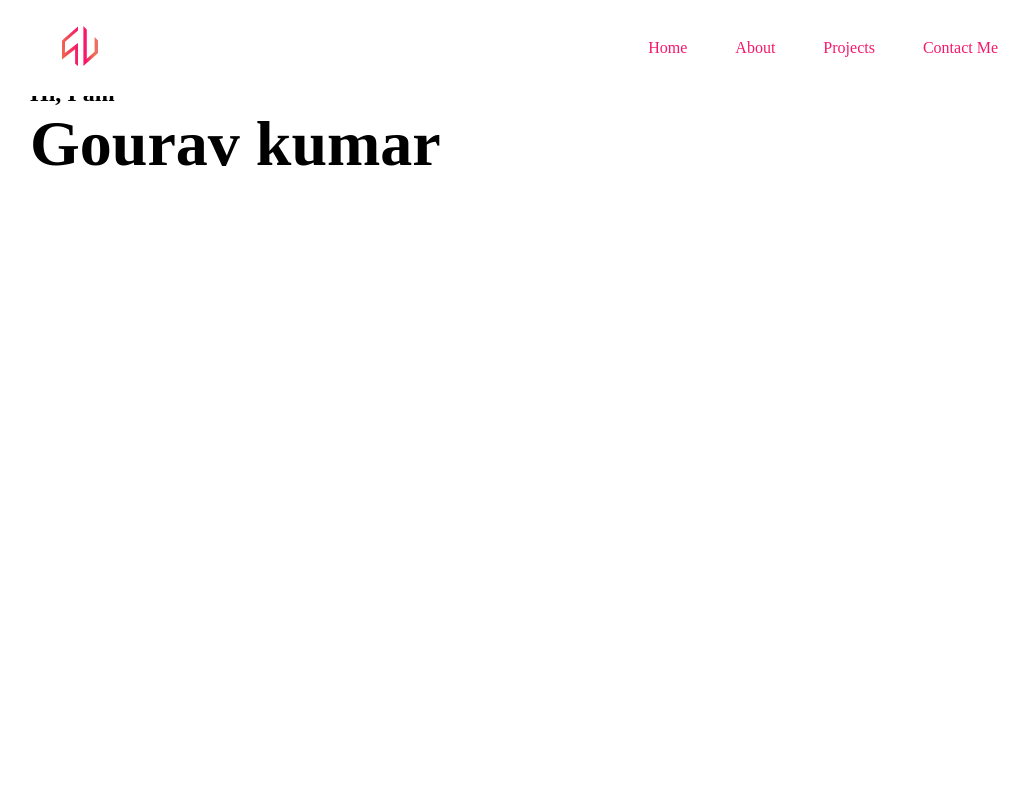
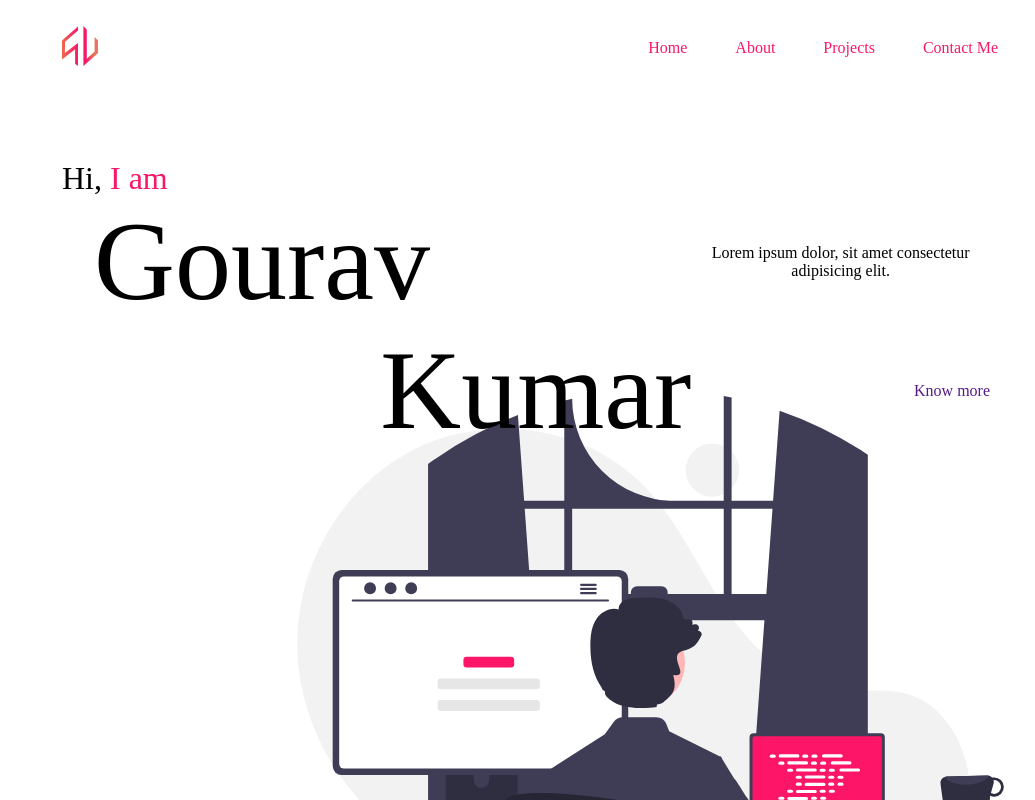
Before and after one commit to gvirus21/portfolio-v2, a React (Create React App) app: page / in a window 1280 px wide. Shown: the top 800 px of the page, without its empty margins (98-1133 px from the left). Built offline with nearby package versions, Linux system fonts and the light colour scheme.

Commit message:
herosection redesigned

```diff
--- a/src/App.css
+++ b/src/App.css
@@ -50,27 +50,62 @@ body {
 }
 
 .herosection__elephant--container {
-  height: 20em;
-  width: 80%;
-  margin: 5em auto;
+  width: 75%;
+  margin: 10em auto;
+  display: flex;
+  flex-direction: column;
+  justify-content: space-between;
+  position: relative;
+}
+.herosection__greet--container h2 {
+  font-size: 2em;
+  font-weight: 500;
+}
+.herosection__greet--container h2 span {
+  color: #f7186a;
+}
+.herosection__info--container {
+  display: flex;
+  flex-direction: column;
+  margin: 0 2em;
+}
+.herosection__info--container-upper {
   display: flex;
   justify-content: space-between;
+  align-items: center;
 }
-
-.herosection__info--container {
-  width: 40em;
+.herosection__info--container-upper h1 {
+  font-size: 7rem;
+  font-weight: 500;
+  width: 40rem;
 }
-
-.herosection__info--container h1 {
-  font-size: 4em;
+.herosection__info--container-upper p {
+  font-size: 1rem;
+  text-align: center;
+  width: 20em;
 }
-
-.herosection__info--container p {
-  font-size: 2em;
+.herosection__info--container-lower {
+  display: flex;
+  justify-content: space-between;
+  align-items: center;
 }
-
-.herosection__hero--graphics img {
-  height: 30em;
+.herosection__info--container-lower h1 {
+  font-size: 7rem;
+  font-weight: 500;
+  width: 40rem;
+  text-align: right;
+}
+.herosection__info--container-lower a {
+  font-size: 1rem;
+  text-align: right;
+  text-decoration: none;
+  width: 20rem;
+}
+.herosection__graphic-art {
+  position: absolute;
+  top: 80%;
+  left: 20%;
+  z-index: -100;
 }
 
 .button {
--- a/src/components/HeroSection.jsx
+++ b/src/components/HeroSection.jsx
@@ -1,11 +1,26 @@
 import React from "react";
+import graphic from "../img/undraw-1.svg";
 
 const HeroSection = () => {
   return (
     <div className="herosection__elephant--container">
+      <div className="herosection__greet--container">
+        <h2>
+          Hi, <span>I am</span>
+        </h2>
+      </div>
       <div className="herosection__info--container">
-        <h2>Hi, I am</h2>
-        <h1>Gourav kumar</h1>
+        <div className="herosection__info--container-upper">
+          <h1>Gourav</h1>
+          <p>Lorem ipsum dolor, sit amet consectetur adipisicing elit.</p>
+        </div>
+        <div className="herosection__info--container-lower">
+          <h1>Kumar</h1>
+          <a href="">Know more </a>
+        </div>
+      </div>
+      <div className="herosection__graphic">
+        <img className="herosection__graphic-art" src={graphic} alt="" />
       </div>
     </div>
   );
--- a/src/sass/abstracts/_variables.scss
+++ b/src/sass/abstracts/_variables.scss
@@ -0,0 +1 @@
+$primary-color: #f7186a;
--- a/src/sass/components/_heroSection.scss
+++ b/src/sass/components/_heroSection.scss
@@ -1,23 +1,69 @@
-.herosection__elephant--container {
-  height: 20em;
-  width: 80%;
-  margin: 5em auto;
-  display: flex;
-  justify-content: space-between;
+.herosection {
+  &__elephant--container {
+    width: 75%;
+    margin: 10em auto;
+    display: flex;
+    flex-direction: column;
+    justify-content: space-between;
+    position: relative;
+  }
+
+  &__greet--container {
+    h2 {
+      font-size: 2em;
+      font-weight: 500;
+      span {
+        color: $primary-color;
+      }
+    }
+  }
+
+  &__info--container {
+    display: flex;
+    flex-direction: column;
+    margin: 0 2em;
+
+    &-upper {
+      display: flex;
+      justify-content: space-between;
+      align-items: center;
+
+      h1 {
+        font-size: 7rem;
+        font-weight: 500;
+        width: 40rem;
+      }
+      p {
+        font-size: 1rem;
+        text-align: center;
+        width: 20em;
+      }
+    }
+    &-lower {
+      display: flex;
+      justify-content: space-between;
+      align-items: center;
+
+      h1 {
+        font-size: 7rem;
+        font-weight: 500;
+        width: 40rem;
+        text-align: right;
+      }
+      a {
+        font-size: 1rem;
+        text-align: right;
+        text-decoration: none;
+        width: 20rem;
+      }
+    }
+  }
+
+  &__graphic-art {
+    position: absolute;
+    top: 80%;
+    left: 20%;
+    z-index: -100;
+    // background-color: #dcdcdc;
+  }
 }
-
-.herosection__info--container {
-  width: 40em;
-}
-
-.herosection__info--container h1 {
-  font-size: 4em;
-}
-
-.herosection__info--container p {
-  font-size: 2em;
-}
-
-.herosection__hero--graphics img {
-  height: 30em;
-}
--- a/src/sass/components/_navbar.scss
+++ b/src/sass/components/_navbar.scss
@@ -26,7 +26,6 @@
   text-decoration: none;
   text-transform: capitalize;
   color: #f7186a;
-  // color: black;
 }
 
 .navlinks__separator--dot {
--- a/src/sass/main.scss
+++ b/src/sass/main.scss
@@ -1,3 +1,4 @@
+@import "abstracts/variables";
 @import "base/global";
 @import "base/typography";
 @import "components/navbar";
```
Also changed, not shown: 1 other file (tests, documents, lock files or other folders).
